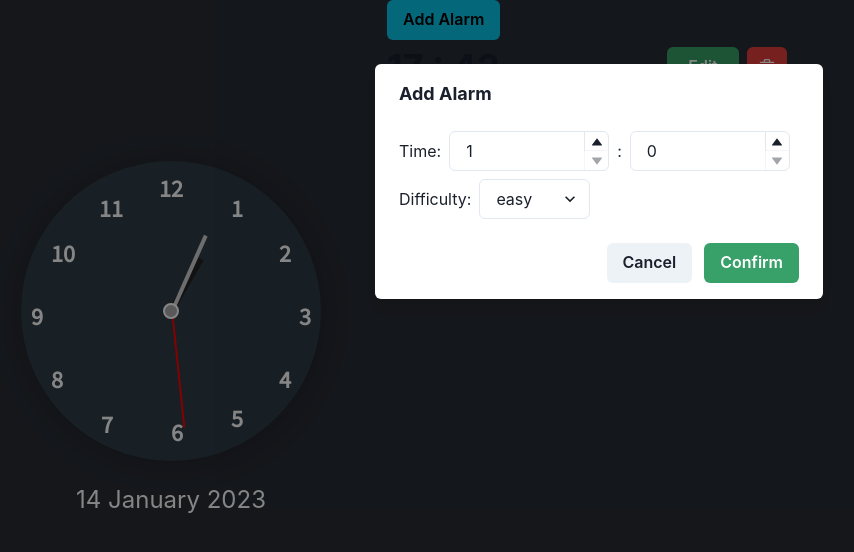
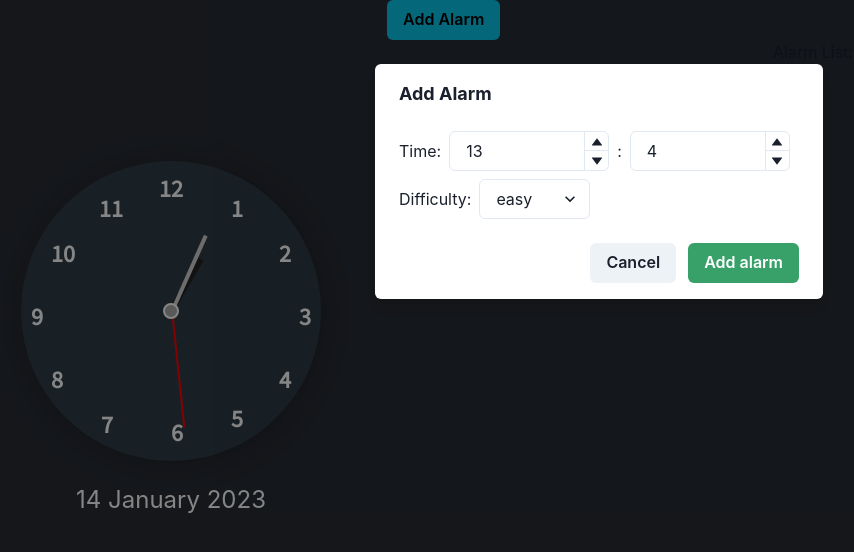
Before and after one commit to dionegoh/hacknroll_mampos, a React (Create React App) app: page / in a window 1280 px wide. Both pictures are taken after a click on the button "Add Alarm". Shown: the top 552 px of the page, without its empty margins (41-895 px from the left). Built offline with nearby package versions, Linux system fonts and the light colour scheme.

Commit message:
Add alarm functionalities

```diff
--- /dev/null
+++ b/src/AlarmContext.js
@@ -0,0 +1,4 @@
+import { createContext } from "react";
+
+const AlarmContext = createContext();
+export default AlarmContext;
--- a/src/App.js
+++ b/src/App.js
@@ -1,13 +1,25 @@
 import './App.css';
 import AddAlarmButton from './components/AddAlarmButton';
-import Alarm from './components/alarm';
+import Alarm from './components/Alarm';
 import Clock from './components/clock';
 import DateTimeString from './components/datetimestring';
-import { Grid, GridItem } from '@chakra-ui/react'
+import { Grid, GridItem, VStack, Text } from '@chakra-ui/react'
+import { useEffect, useState } from 'react';
+import AlarmContext from './AlarmContext';
 
 
 function App() {
+	const [alarmList, setAlarmList] = useState([]);
+	const [alarmId, setAlarmId] = useState(1);
+
 	return (
+		<AlarmContext.Provider
+			value={{
+				alarmId: alarmId,
+				setAlarmId: setAlarmId,
+				alarmList: alarmList,
+				setAlarmList: setAlarmList
+			}}>
 			<Grid h="100vh"
 				templateColumns='repeat(3, 1fr)'
 				templateRows='repeat(10, 1fr)'
@@ -18,15 +30,19 @@ function App() {
 				</GridItem>
 				<GridItem colSpan={2} rowSpan={10} >
 					<AddAlarmButton />
-        <Alarm hour='17' minutes='42' difficulty='easy'/>
+					<VStack>
+						<Text>Alarm List:</Text>
+						{alarmList.map((item) => (
+							<Alarm hour={item.hour} minutes={item.minutes} difficulty={item.difficulty} alarmId={item.alarmId} />
+						))}
+					</VStack>
 				</GridItem>
 
 				<GridItem colSpan={1} rowSpan={4} textAlign={'center'}>
 					<DateTimeString></DateTimeString>
 				</GridItem>
 			</Grid>
-
-
+		</AlarmContext.Provider>
 	);
 }
 
--- a/src/components/AddAlarmButton.js
+++ b/src/components/AddAlarmButton.js
@@ -1,4 +1,4 @@
-import { useState, useRef } from 'react';
+import { useState, useRef, useContext } from 'react';
 import {
 	Button, ChakraProvider, HStack, Text, VStack,
 	AlertDialog,
@@ -14,16 +14,36 @@ import {
 	NumberDecrementStepper,
 	Select
 } from '@chakra-ui/react';
+import AlarmContext from '../AlarmContext';
 
 function AddAlarmButton() {
 	const [isOverlayVisible, setIsOverlayVisible] = useState(false);
+	const { alarmList, setAlarmList, alarmId, setAlarmId } = useContext(AlarmContext);
 	const currentDate = new Date();
 	const [hour, setHour] = useState(currentDate.getHours());
 	const [minutes, setMinutes] = useState(currentDate.getMinutes());
-	const [difficulty, setDifficulty] = useState("Easy");
+	const [difficulty, setDifficulty] = useState("easy");
 	const cancelRef = useRef();
 	const toggleOverlay = () => {
 		setIsOverlayVisible(!isOverlayVisible);
+	}
+	const addAlarm = () => {
+		const newList = alarmList.concat({
+			alarmId: alarmId,
+			hour: hour,
+			minutes: minutes,
+			difficulty: difficulty
+		});
+		setAlarmList(newList);
+		setAlarmId(alarmId + 1);
+		toggleOverlay();
+	}
+
+	const cancelAlarm = () => {
+		setHour(currentDate.getHours());
+		setMinutes(currentDate.getMinutes());
+		setDifficulty("easy");
+		toggleOverlay();
 	}
 
 	return (
@@ -32,7 +52,7 @@ function AddAlarmButton() {
 			<AlertDialog
 				isOpen={isOverlayVisible}
 				leastDestructiveRef={cancelRef}
-				onClose={() => toggleOverlay()}
+				onClose={() => cancelAlarm()}
 			>
 				<AlertDialogOverlay>
 					<AlertDialogContent>
@@ -44,7 +64,7 @@ function AddAlarmButton() {
 							<VStack alignItems='flex-start'>
 								<HStack>
 									<Text>Time:</Text>
-									<NumberInput w='40%' defaultValue='1' max={12} min={1} clampValueOnBlur={false} onChange={e => setHour(e)}>
+									<NumberInput w='40%' defaultValue={hour} max={23} min={1} clampValueOnBlur={false} onChange={e => setHour(e)}>
 										<NumberInputField />
 										<NumberInputStepper>
 											<NumberIncrementStepper />
@@ -52,7 +72,7 @@ function AddAlarmButton() {
 										</NumberInputStepper>
 									</NumberInput>
 									<Text>:</Text>
-									<NumberInput w='40%' defaultValue='0' max={59} min={0} clampValueOnBlur={false} onChange={e => setMinutes(e)}>
+									<NumberInput w='40%' defaultValue={minutes} max={59} min={0} clampValueOnBlur={false} onChange={e => setMinutes(e)}>
 										<NumberInputField />
 										<NumberInputStepper>
 											<NumberIncrementStepper />
@@ -72,11 +92,11 @@ function AddAlarmButton() {
 						</AlertDialogBody>
 
 						<AlertDialogFooter>
-							<Button ref={cancelRef} onClick={() => toggleOverlay()}>
+							<Button ref={cancelRef} onClick={() => cancelAlarm()}>
 								Cancel
 							</Button>
-							<Button colorScheme='green' onClick={() => toggleOverlay()} ml={3}>
-								Confirm
+							<Button colorScheme='green' onClick={() => addAlarm()} ml={3}>
+								Add alarm
 							</Button>
 						</AlertDialogFooter>
 					</AlertDialogContent>
--- a/src/components/alarm.js
+++ b/src/components/alarm.js
@@ -1,4 +1,4 @@
-import { useState, useEffect, useRef } from 'react';
+import { useState, useEffect, useRef, useContext } from 'react';
 import {
 	Box, Button, ChakraProvider, HStack, IconButton, Text, VStack,
 	AlertDialog,
@@ -16,9 +16,12 @@ import {
 } from '@chakra-ui/react';
 import Sound from '../mixkit-casino-win-alarm-and-coins-1990.mp3';
 import { DeleteIcon } from '@chakra-ui/icons';
+import AlarmContext from '../AlarmContext';
 
 function Alarm(props) {
 	const [alarmProfile, setAlarmProfile] = useState(props);
+	const { alarmList, setAlarmList } = useContext(AlarmContext);
+	const [alarmId, setAlarmId] = useState(alarmProfile.alarmId);
 	const [hour, setHour] = useState(alarmProfile.hour);
 	const [minutes, setMinutes] = useState(alarmProfile.minutes);
 	const [difficulty, setDifficulty] = useState(alarmProfile.difficulty);
@@ -49,6 +52,12 @@ function Alarm(props) {
 		return currentDateTime.getHours().toString() === alarmProfile.hour && currentDateTime.getMinutes().toString() === alarmProfile.minutes;
 	}
 
+	console.log(alarmProfile);
+	const deleteAlarm = () => {
+		const newList = alarmList.filter((item) => item.alarmId.toString() !== alarmId.toString());
+		setAlarmList(newList);
+	}
+
 	useEffect(() => {
 		setAlarmProfile(props);
 	}, [props])
@@ -74,9 +83,10 @@ function Alarm(props) {
 						w='100px'
 						colorScheme='green'
 						onClick={() => toggleOverlay()}>Edit</Button>
-					<IconButton
+					<Button
+						w='100px'
 						colorScheme='red'
-						icon={<DeleteIcon />} />
+						onClick={() => deleteAlarm()}>Delete</Button>
 				</HStack>
 			</HStack>
 			<AlertDialog
```
Lines whose indentation alone changed are shown as unchanged.
